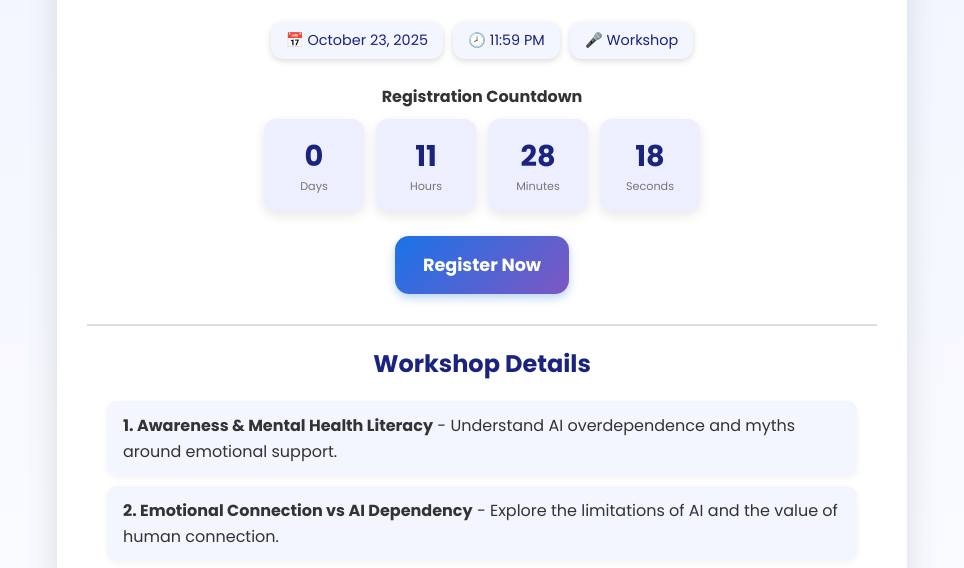
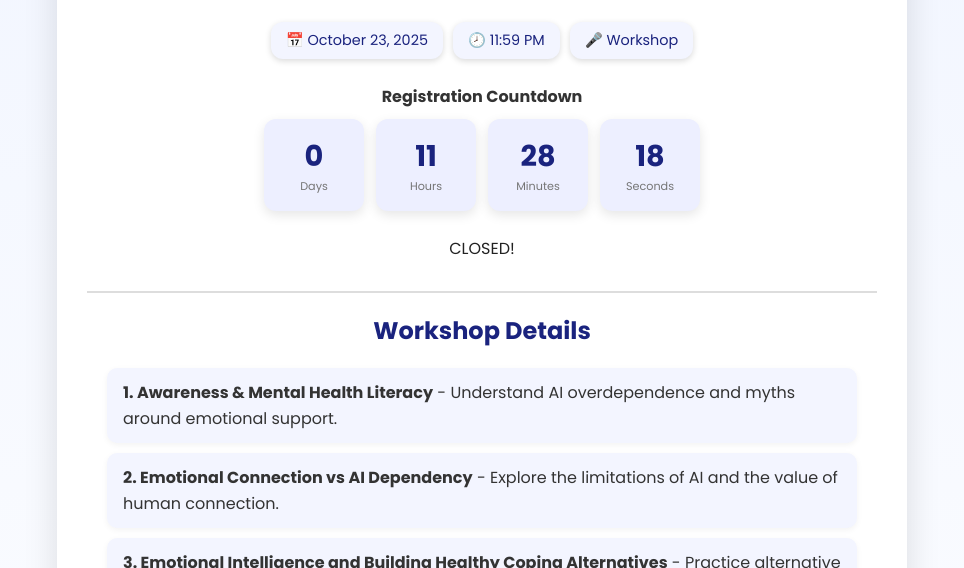
Before and after one commit to niloyahsan1/psycoach-workshop-registration, a plain HTML site: page index.html in a window 1280 px wide. Shown: the part 532-1100 px from the top of the page, without its empty margins (158-1122 px from the left). Drawn offline with Linux system fonts and the light colour scheme.

Commit message:
Update index.html

```diff
--- a/index.html
+++ b/index.html
@@ -32,8 +32,8 @@
     <h3 class="countdown-label">Registration Countdown</h3>
     <div id="countdown" class="countdown-grid"></div>
 
-    <a href="register.html" class="btn-register">Register Now</a>
-    <!-- <a h class="btn-closed">CLOSED!</a> -->
+    <!-- <a href="register.html" class="btn-register">Register Now</a> -->
+    <a h class="btn-closed">CLOSED!</a>
     <!-- <button>Click Me</button> -->
 
 
```
